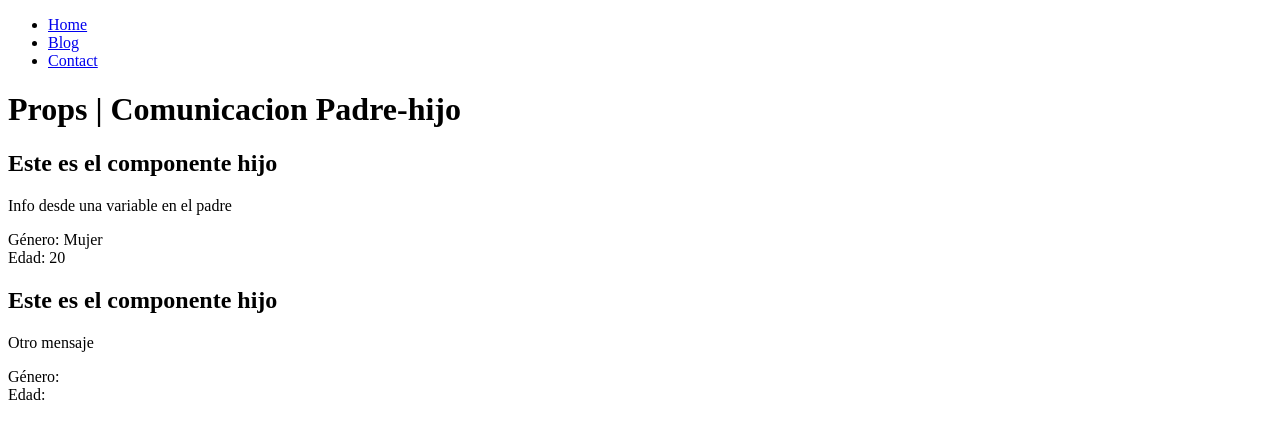
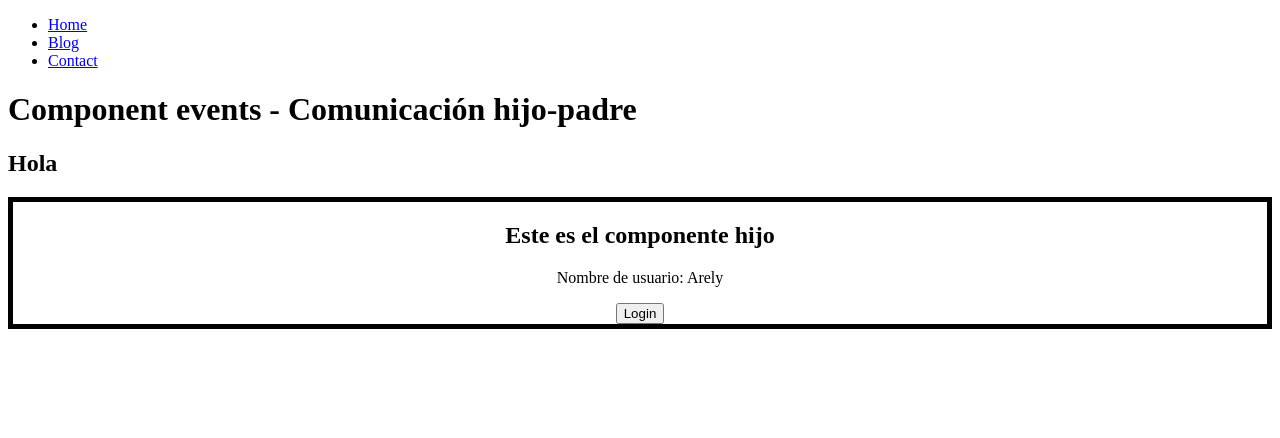
Before and after one commit to arelys25/curso-vue.js, a Vue app: page / in a window 1280 px wide. Shown: the top 438 px of the page. Built offline with nearby package versions, Linux system fonts and the light colour scheme.

Commit message:
Comunicación de hijo a padre

```diff
--- a/src/App.vue
+++ b/src/App.vue
@@ -6,12 +6,12 @@
   <div>
     <!-- AGregar el componente del header con el titulo y lo importamos  -->
     <HeaderComponent></HeaderComponent>
-    <h1>Props | Comunicacion Padre-hijo</h1>
+    <h1>Component events - Comunicación hijo-padre</h1>
 
-    <!-- se coloca la variable que se definió que se exportaría en el hijo y se le coloca el valor deseado -->
-    <ChildComponent :msg="text" :people="person"></ChildComponent>
-    <ChildComponent msg="Otro mensaje"></ChildComponent>
+    <h2>Hola {{ displayName }}</h2>
 
+    <!-- poner el evento creado y la función que se ejecutará cuando el evento pase -->
+    <ChildComponent @login="setName"></ChildComponent>
   </div>
 </template>
 
@@ -20,11 +20,11 @@
   import HeaderComponent from './components/HeaderComponent.vue';
   import ChildComponent from './components/ChildComponent.vue';
 
-  const text ='Info desde una variable en el padre'
+  const displayName = ref('');
 
-  const person = {
-    sex: 'Mujer',
-    age: 20
+  const setName =  (event) => {
+    // al ejecutarse la fucnion, displayName será igual a la información del evento
+    displayName.value = event
   }
 </script>
 <style scoped>
--- a/src/components/ChildComponent.vue
+++ b/src/components/ChildComponent.vue
@@ -1,38 +1,36 @@
 <template>
-    <div>
+    <div class="child">
         <h2>Este es el componente hijo</h2>
 
-        <!-- información de la variable extraida desde el padre -->
-        <p>{{ msg }}</p>
+        <p>Nombre de usuario: {{ userName }}</p>
+
+        <button @click="login_inicio">Login</button>
 
     </div>
 
-    <div>
-        <label for="">Género:</label>
-        <!-- el ? se usa para decir: en dado caso que no se encuentren sus propiedades, no los utilices -->
-        {{ people?.sex }}
-
-        <br>
-
-        <label for="">Edad:</label>
-        {{ people?.age }}
-    </div>
 </template>
 
 <script setup>
+import { ref } from 'vue';
 
-    // aquí se colocarán el nombre y el tipo de variables que serán extraidas desde el componente padre
-  defineProps({
-    msg: String,
-    //people: Object
-    people: { // si queremos ser más específicos con lo que se va a recibir
-        sex: String,
-        age: Number
-    }
-  })
+    // constante donde se crearán los eventos
+    const emit = defineEmits(['login','nombre_de_otro_evento'])
+
+  const userName = ref('Arely');
+
+  // variable que emitirá un evento con cierta información
+  const login_inicio = () => {
+    // primer argumento: nombre del evento, segundo argumento: la información que queremos que viaje
+    emit('login', userName.value)
+  }
 
 </script>
 
 <style scoped>
+    .child{
+        border: 5px solid black;
+        text-align: center;
+        align-items: center;
+    }
 
 </style>
```
